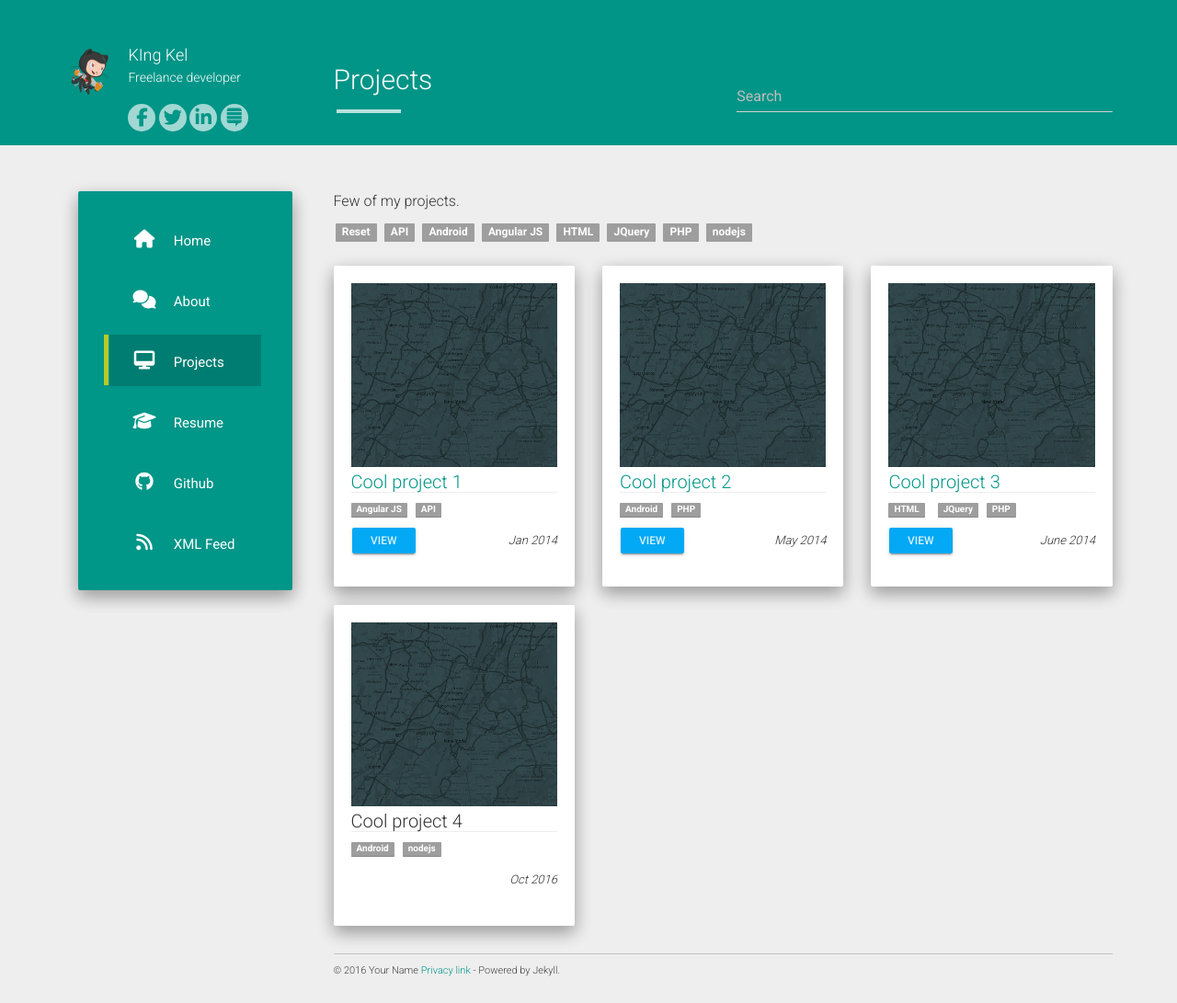
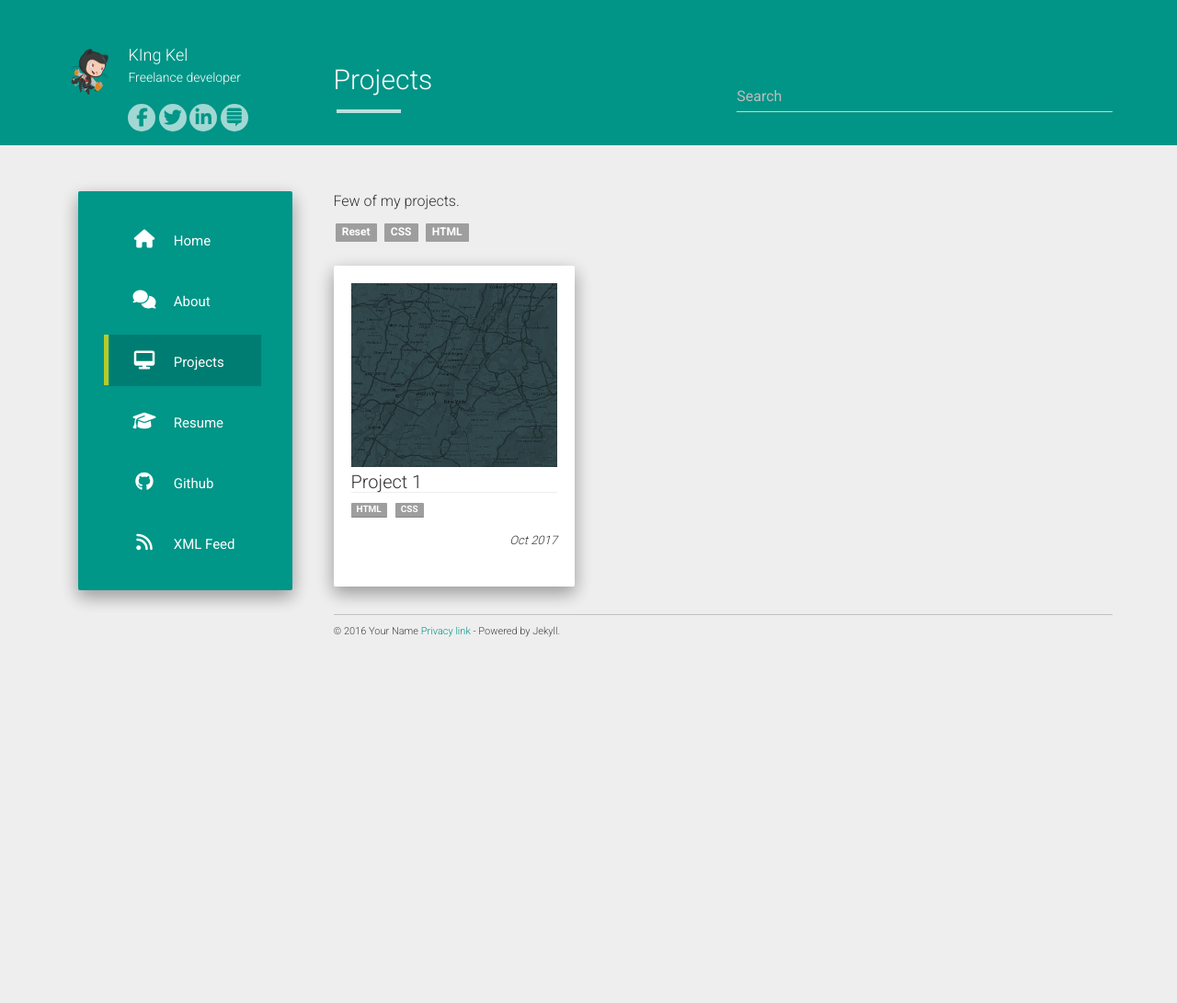
Before and after one commit to 769692436/769692436.github.io, a Jekyll site: the page built from projects.md, in a window 1280 px wide. Shown: the whole page at 92% size. Built offline with Jekyll 4.4.1, drawn with Linux system fonts in a browser that asks for light colours; nearby versions of some CDN libraries; after the commit the page ends 900 px from its top, so only the background shows below that.

Commit message:
update config

```diff
--- a/_data/projects.json
+++ b/_data/projects.json
@@ -1,30 +1,10 @@
 [
+
 	{
-		"name": "Cool project 1",
+		"name": "Project 1",
 		"image": "placeholder.jpg",
-		"url": "#",
-		"date": "Jan 2014",
-		"tags": ["Angular JS","API"]
-	},
-	{
-		"name": "Cool project 2",
-		"image": "placeholder.jpg",
-		"url": "#",
-		"date": "May 2014",
-		"tags": ["Android","PHP"]
-	},
-	{
-		"name": "Cool project 3",
-		"image": "placeholder.jpg",
-		"url": "#",
-		"date": "June 2014",
-		"tags": ["HTML","JQuery","PHP"]
-	},
-	{
-		"name": "Cool project 4",
-		"image": "placeholder.jpg",
-		"date": "Oct 2016",
-		"tags": ["Android","nodejs"]
+		"date": "Oct 2017",
+		"tags": ["HTML","CSS"]
 	}
 
 ]
```
